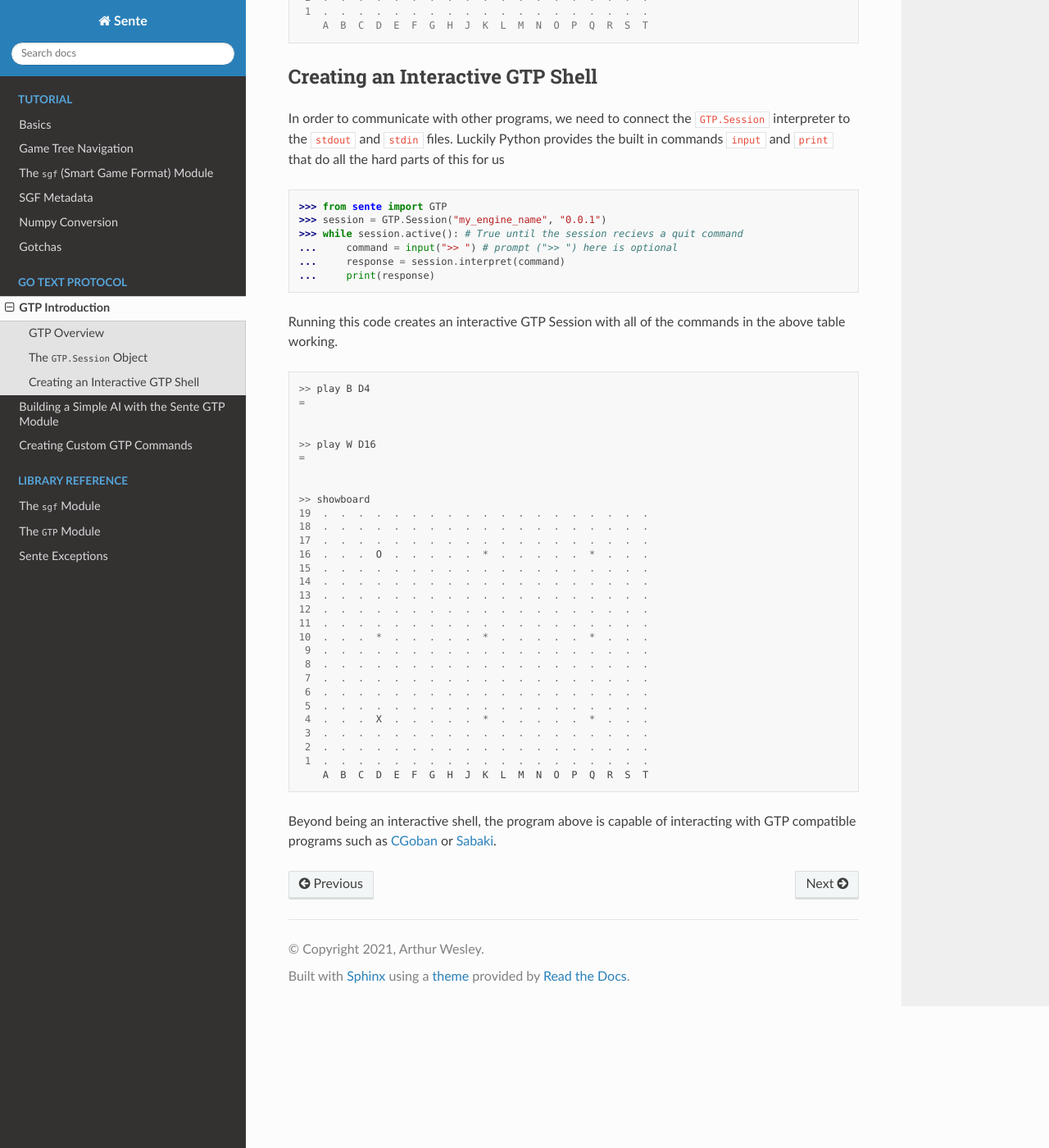
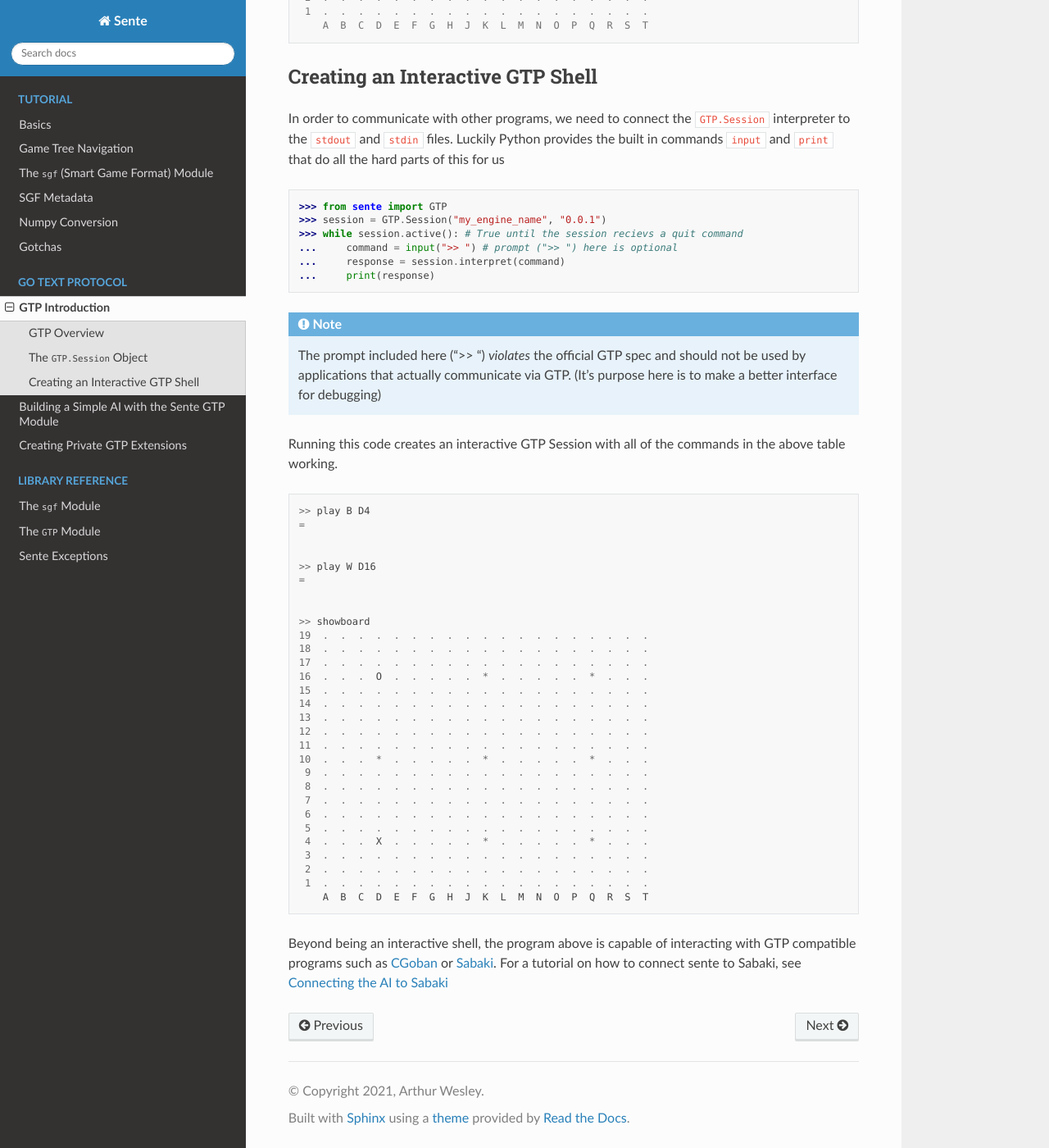
Before and after one commit to atw1020/sente, a Sphinx documentation site: the page built from docs/GTP/introduction.rst, in a window 1280 px wide and 1400 px high, scrolled down 2153 px. Shown: the whole window at 82% size. Built offline with Sphinx 7.4.7 and the Read the Docs theme 2.0.0, drawn with Linux system fonts in a browser that asks for light colours.

Commit message:
fixed a bug with listCommands and worked on private GTP extensions tutorial

```diff
--- a/docs/GTP/Custom GTP Commands.rst
+++ /dev/null
@@ -1,2 +0,0 @@
-Creating Custom GTP Commands
-============================
--- a/docs/GTP/introduction.rst
+++ b/docs/GTP/introduction.rst
@@ -213,6 +213,12 @@
     ...     command = input(">> ") # prompt (">> ") here is optional
     ...     response = session.interpret(command)
     ...     print(response)
+
+.. note:: The prompt included here (">> ") *violates*
+    the official GTP spec and should not be used by
+    applications that actually communicate via GTP.
+    (It's purpose here is to make a better interface
+    for debugging)
 
 Running this code creates an interactive GTP Session
 with all of the commands in the above table working.
@@ -252,4 +258,6 @@
 Beyond being an interactive shell, the program above is
 capable of interacting with GTP compatible programs such
 as `CGoban <https://www.gokgs.com/download.jsp>`_ or
-`Sabaki <https://sabaki.yichuanshen.de>`_.
+`Sabaki <https://sabaki.yichuanshen.de>`_. For a tutorial
+on how to connect sente to Sabaki, see
+:ref:`Sabaki-tutorial-label`
--- a/docs/index.rst
+++ b/docs/index.rst
@@ -25,7 +25,7 @@
 
    GTP/introduction
    GTP/simple AI
-   GTP/Custom GTP Commands
+   GTP/Private GTP Extensions
 
 .. toctree::
    :maxdepth: 2
```
Also changed, not shown: other parts of docs/GTP/introduction.rst (+1 -1 lines), docs/GTP/Private GTP Extensions.rst (added, +151 -0 lines), docs/GTP/simple AI.rst (+6 -2 lines), 1 other file.
